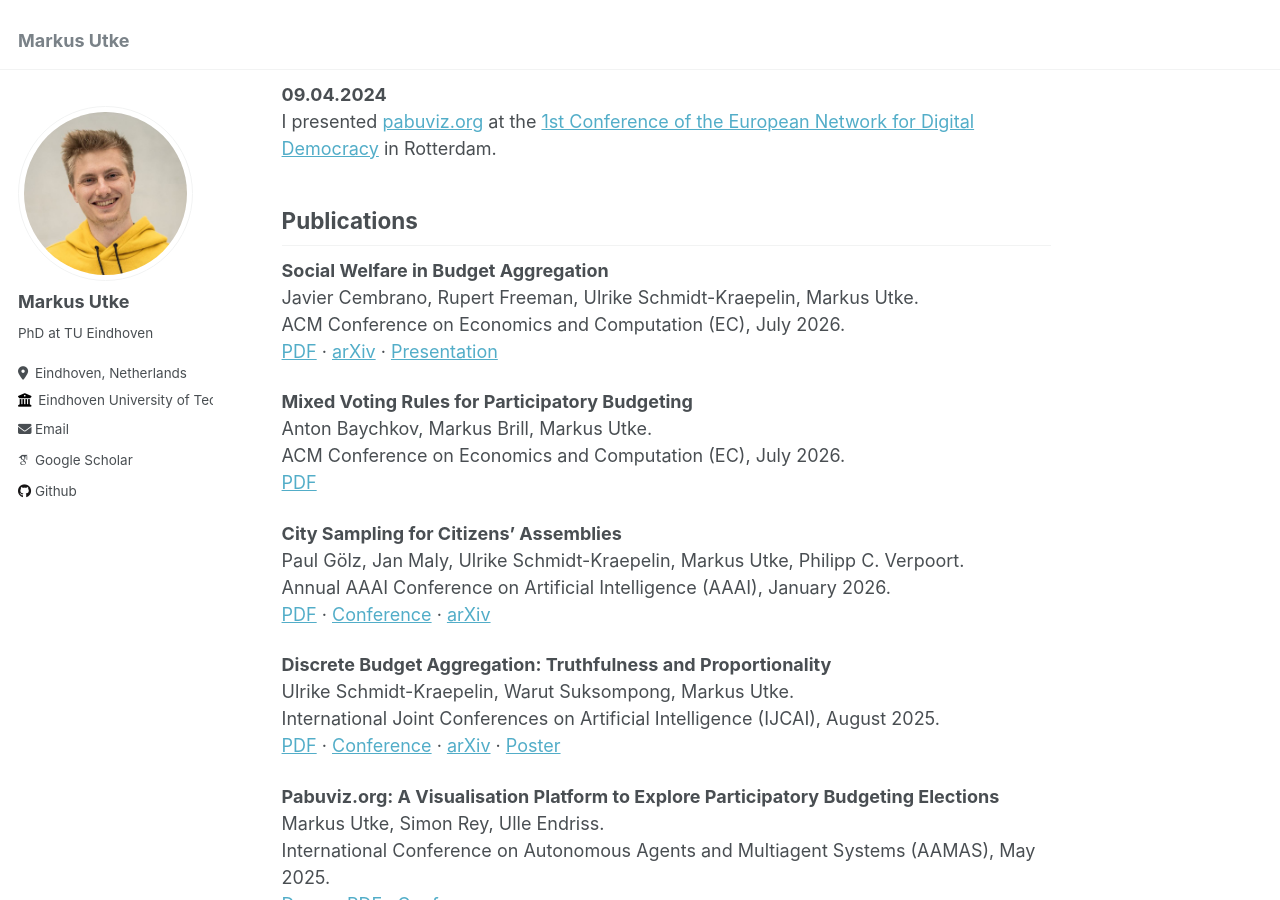
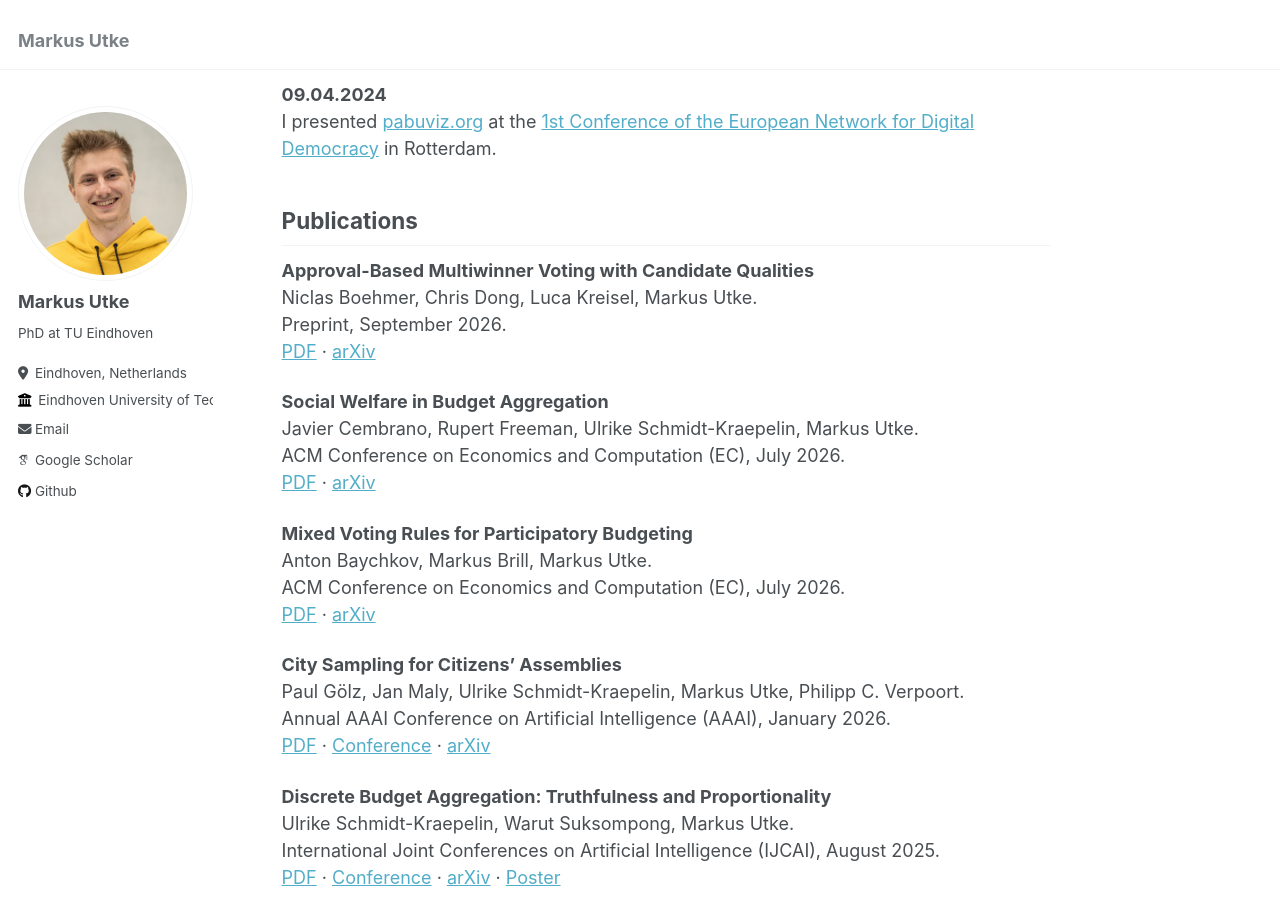
Before and after one commit to markus-utke/markus-utke.github.io, a Jekyll site: the page built from _pages/about.md, in a window 1280 px wide and 900 px high, scrolled down 712 px. Built offline with Jekyll 4.4.1, drawn with Linux system fonts in a browser that asks for light colours; some web fonts are replaced.

Commit message:
2026.09.09

```diff
--- a/_pages/about.md
+++ b/_pages/about.md
@@ -35,15 +35,20 @@ I presented [pabuviz.org](https://pabuviz.org/) at the [1st Conference of the Eu
 
 Publications
 ------
+**Approval-Based Multiwinner Voting with Candidate Qualities**\
+Niclas Boehmer, Chris Dong, Luca Kreisel, Markus Utke.\
+Preprint, September 2026.\
+[PDF](files/candidate_qualities.pdf) · [arXiv](https://arxiv.org/pdf/2609.08830)
+
 **Social Welfare in Budget Aggregation**\
 Javier Cembrano, Rupert Freeman, Ulrike Schmidt-Kraepelin, Markus Utke.\
 ACM Conference on Economics and Computation (EC), July 2026.\
-[PDF](files/welfare_budget_aggregation.pdf) · [arXiv](https://arxiv.org/abs/2602.23027) · [Presentation](files/Social_Welfare_in_Budget_Aggregation_20min_unlinked.pptx)
+[PDF](files/welfare_budget_aggregation.pdf) · [arXiv](https://arxiv.org/abs/2602.23027)
 
 **Mixed Voting Rules for Participatory Budgeting**\
 Anton Baychkov, Markus Brill, Markus Utke.\
 ACM Conference on Economics and Computation (EC), July 2026.\
-[PDF](files/mixed_PB.pdf)
+[PDF](files/mixed_PB.pdf) · [arXiv](https://arxiv.org/abs/2606.23320)
 
 **City Sampling for Citizens' Assemblies**\
 Paul Gölz, Jan Maly, Ulrike Schmidt-Kraepelin, Markus Utke, Philipp C. Verpoort.\
```
Also changed, not shown: 4 other files.
